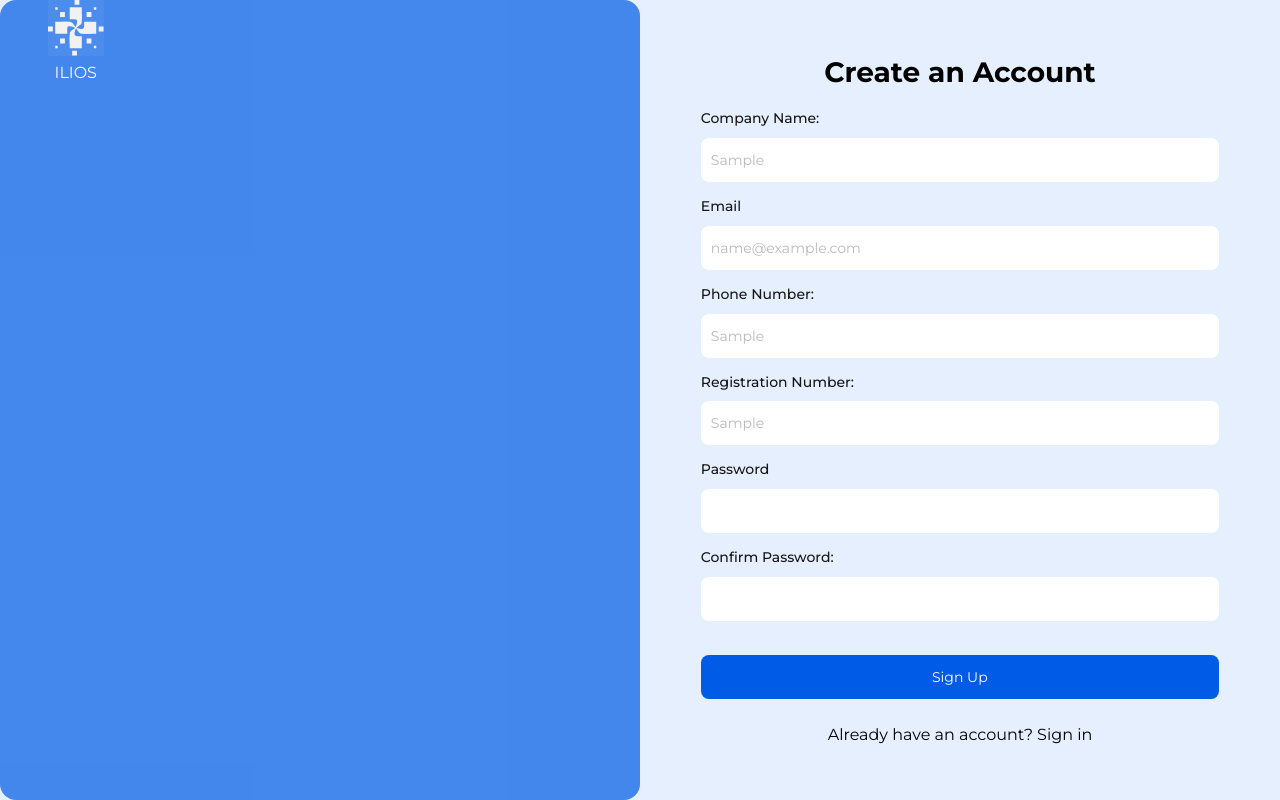
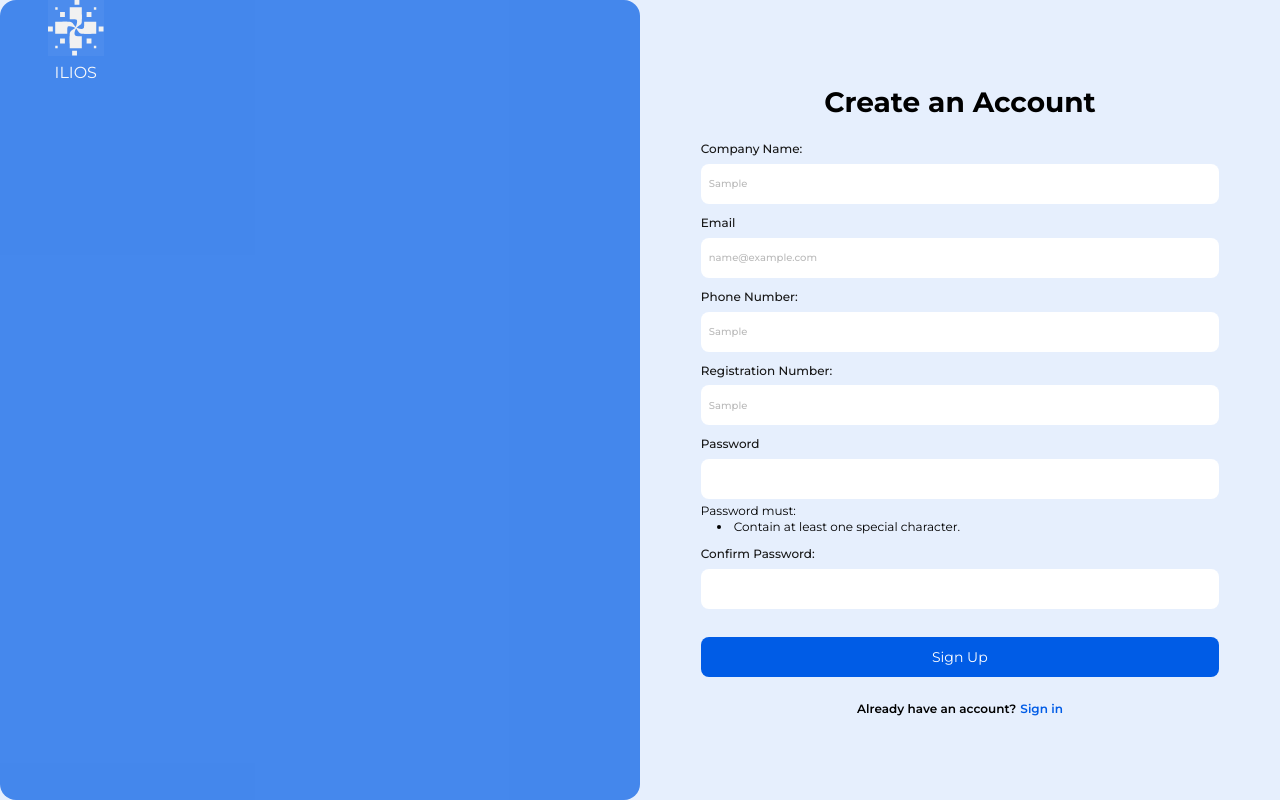
Before and after one commit to ilios91/ilios-fe, a Next.js app: page /signup in a window 1280 px wide. Both pictures are taken after typing "Sample", "name@example.com", "Sample", "Sample", "Sample123", "Sample123" into the empty fields and a click on the button "Sign Up". Built offline with nearby package versions, Linux system fonts and the light colour scheme.

Commit message:
minor fix

```diff
--- a/src/app/(auth)/signup/page.tsx
+++ b/src/app/(auth)/signup/page.tsx
@@ -37,7 +37,7 @@ export default function Signup() {
           </h4>
 
           {/* input fields */}
-          <div className="flex flex-col w-[90%] mx-auto gap-y-3.5 mt-4 ">
+          <div className="flex flex-col w-[90%] mx-auto gap-y-2 mt-4 ">
             <FormGroup
               name="company_name"
               id="company_name"
@@ -45,6 +45,7 @@ export default function Signup() {
               defaultValue={state?.company_name}
               placeholder="Emzor Pharm"
               type="text"
+              errors={state?.errors?.company_name}
             />
             <FormGroup
               name="email"
@@ -53,7 +54,7 @@ export default function Signup() {
               defaultValue={state?.email}
               placeholder="emzorpharm@gmail.com"
               type="email"
-              errors={state?.errors}
+              errors={state?.errors?.email}
             />
             <FormGroup
               name="phone_number"
@@ -62,6 +63,7 @@ export default function Signup() {
               defaultValue={state?.phone_number}
               placeholder="234806332222"
               type="text"
+              errors={state?.errors?.phone_number}
             />
             <FormGroup
               name="registration_number"
@@ -70,30 +72,35 @@ export default function Signup() {
               defaultValue={state?.registration_number}
               placeholder="77777777777"
               type="text"
+              errors={state?.errors?.registration_number}
             />
+
             <FormGroup
               name="password"
               id="password"
               label="Password"
               type="password"
+              errors={state?.errors?.password}
             />
+
             <FormGroup
               name="confirm_password"
               id="confirm_password"
               label="Confirm Password:"
               type="password"
+              errors={state?.errors?.confirm_password}
             />
 
             <Button
               disabled={isPending}
-              className="mt-5 text-sm w-[518px] h-11 rounded-lg text-white bg-blue-normal"
+              className="mt-5 text-sm w-[518px] h-10 rounded-lg text-white bg-blue-normal"
               text={isPending ? "Loading..." : "Sign Up"}
             />
           </div>
 
-          <div className="mt-6 flex gap-x-1 items-center justify-center">
+          <div className="mt-6 flex gap-x-1 items-center justify-center text-xs font-semibold">
             <p className="text-center">Already have an account? </p>
-            <Link href="/login">Sign in</Link>
+            <Link className="text-blue-normal" href="/login">Sign in</Link>
           </div>
         </form>
       </div>
--- a/src/components/common/input/FormGroup.tsx
+++ b/src/components/common/input/FormGroup.tsx
@@ -7,9 +7,10 @@ export interface FormGroupProps {
   id: string;
   placeholder?: string;
   defaultValue?: string;
-  errors?: {
-    [key: string]: string[] | undefined;
-  };
+  // errors?: {
+  //   [key: string]: string[] | undefined;
+  // };
+  errors?: string[] | undefined;
 }
 
 export default function FormGroup({
@@ -19,12 +20,12 @@ export default function FormGroup({
   defaultValue,
   name,
   id,
-  errors
+  errors,
 }: FormGroupProps) {
   return (
-    <div className="flex flex-col w-full gap-y-2">
+    <div className="flex flex-col w-full gap-y-1 text-xs">
       <label
-        className="text-[#171717] text-sm font-medium leading-[21.94px]"
+        className="text-[#171717] text-xs font-medium leading-[21.94px]"
         htmlFor={id}
       >
         {label}
@@ -36,8 +37,24 @@ export default function FormGroup({
         placeholder={placeholder}
         defaultValue={defaultValue}
       />
-      {errors?.[name]?.[0] && (
-        <p className="text-red-500 text-sm mt-1">{errors[name]![0]}</p>
+      {errors && (name === "password") && (
+        <div className="error">
+          <p>Password must:</p>
+          <ul className="list-disc list-inside ml-4">
+            {errors.map((err) => (
+              <li key={err}>{err}</li>
+            ))}
+          </ul>
+        </div>
+      )}
+      {errors && (name === "confirm_password") && (
+        <div className="error">
+          <ul className="list-disc list-inside ml-4">
+            {errors.map((err) => (
+              <li key={err}>{err}</li>
+            ))}
+          </ul>
+        </div>
       )}
     </div>
   );
--- a/src/components/common/input/Input.tsx
+++ b/src/components/common/input/Input.tsx
@@ -12,10 +12,10 @@ export default function Input({ type, placeholder, defaultValue, name, id }: Inp
       name={name}
       id={id}
       type={type}
-      className="h-11 w-[518px] p-2.5 rounded-lg border-none outline-none text-[#BABABA] text-sm leading-[17px] bg-white"
+      className="text-[10px] h-10 w-[518px] p-2 rounded-lg border-none outline-none text-[#BABABA] font-medium leading-[17px] bg-white"
       placeholder={placeholder}
       defaultValue={defaultValue}
-      required
+      // required
     />
   );
 }
--- a/src/lib/rules.ts
+++ b/src/lib/rules.ts
@@ -31,9 +31,9 @@ export const RegisterFormSchema = z
       .trim(),
     confirm_password: z.string().trim(),
   })
-  .superRefine((value, context) => {
-    if (value.password !== value.confirm_password) {
-      context.addIssue({
+  .superRefine((val, ctx) => {
+    if (val.password !== val.confirm_password) {
+      ctx.addIssue({
         code: z.ZodIssueCode.custom, // Indicates a custom validation error
         message: "Passwords do not match", // Error message
         path: ["confirm_password"], // Specifies which field caused the error
```
